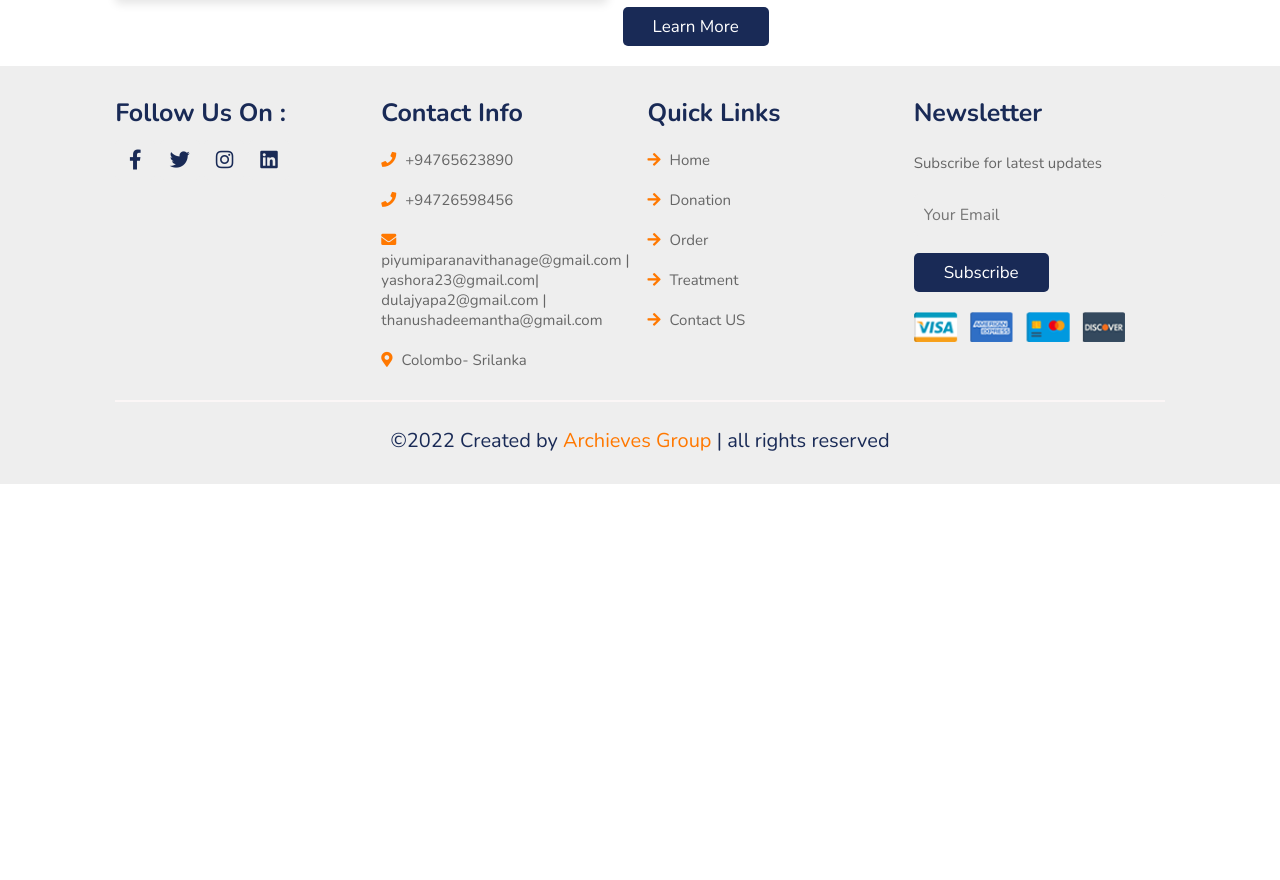
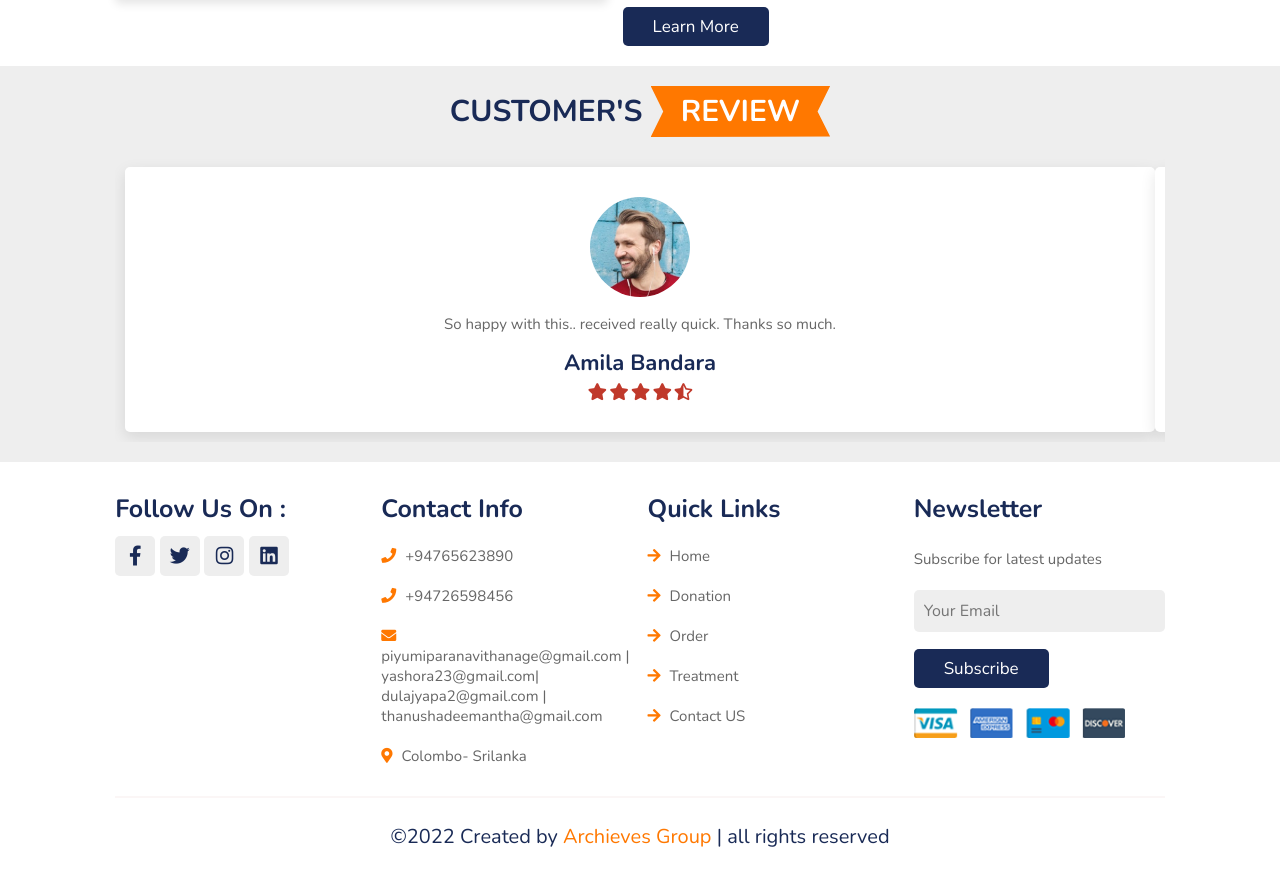
Before and after one commit to FoodDonationGallery/FoodDonate, a PHP site: page /welcome.php in a window 1280 px wide. Shown: the part 1063-1943 px from the top of the page. Before the commit the page ends 1547 px from the top, so only its background shows below. Run offline with PHP 8.4, Linux system fonts and the light colour scheme; some libraries are stand-ins or nearby versions.

Commit message:
welcome page changed

```diff
--- a/welcome.php
+++ b/welcome.php
@@ -79,6 +79,73 @@
 
 </section>
 
+<!-- review section -->
+<section class="review" id="review">
+
+    <h1 class="heading"> Customer's <span>Review</span> </h1>
+
+    <div class="swiper mySwiper review-slider">
+
+        <div class="swiper-wrapper wrapper">
+
+            <div class="swiper-slide box">
+                <img src="images/pic-1.png" alt="">
+                <p>So happy with this.. received really quick. Thanks so much.</p>
+                <h3>Amila Bandara</h3>
+                <div class="stars">
+                    <i class="fas fa-star"></i>
+                    <i class="fas fa-star"></i>
+                    <i class="fas fa-star"></i>
+                    <i class="fas fa-star"></i>
+                    <i class="fas fa-star-half-alt"></i>
+                </div>
+            </div>
+
+            <div class="swiper-slide box">
+                <img src="images/pic-2.png" alt="">
+                <p> Fast delivery. Looks awesome. Would buy from seller again.</p>
+                <h3>Natasha Pathirana</h3>
+                <div class="stars">
+                    <i class="fas fa-star"></i>
+                    <i class="fas fa-star"></i>
+                    <i class="fas fa-star"></i>
+                    <i class="fas fa-star"></i>
+                    <i class="fas fa-star-half-alt"></i>
+                </div>
+            </div>
+
+            <div class="swiper-slide box">
+                <img src="images/pic-3.png" alt="">
+                <p>Great description of item. Like new. Very prompt as well.</p>
+                <h3>Naveen Perera</h3>
+                <div class="stars">
+                    <i class="fas fa-star"></i>
+                    <i class="fas fa-star"></i>
+                    <i class="fas fa-star"></i>
+                    <i class="fas fa-star"></i>
+                    <i class="fas fa-star-half-alt"></i>
+                </div>
+            </div>
+
+            <div class="swiper-slide box">
+                <img src="images/pic-4.png" alt="">
+                <p>As described, good quality, arrived quickly, recommended seller.</p>
+                <h3>Amali Gunasekara</h3>
+                <div class="stars">
+                    <i class="fas fa-star"></i>
+                    <i class="fas fa-star"></i>
+                    <i class="fas fa-star"></i>
+                    <i class="fas fa-star"></i>
+                    <i class="fas fa-star-half-alt"></i>
+                </div>
+            </div>
+
+        </div>
+        <div class="swiper-pagination"></div>
+    </div>
+
+</section>
+
 <!-- footer -->
 <section class="footer">
 
```
